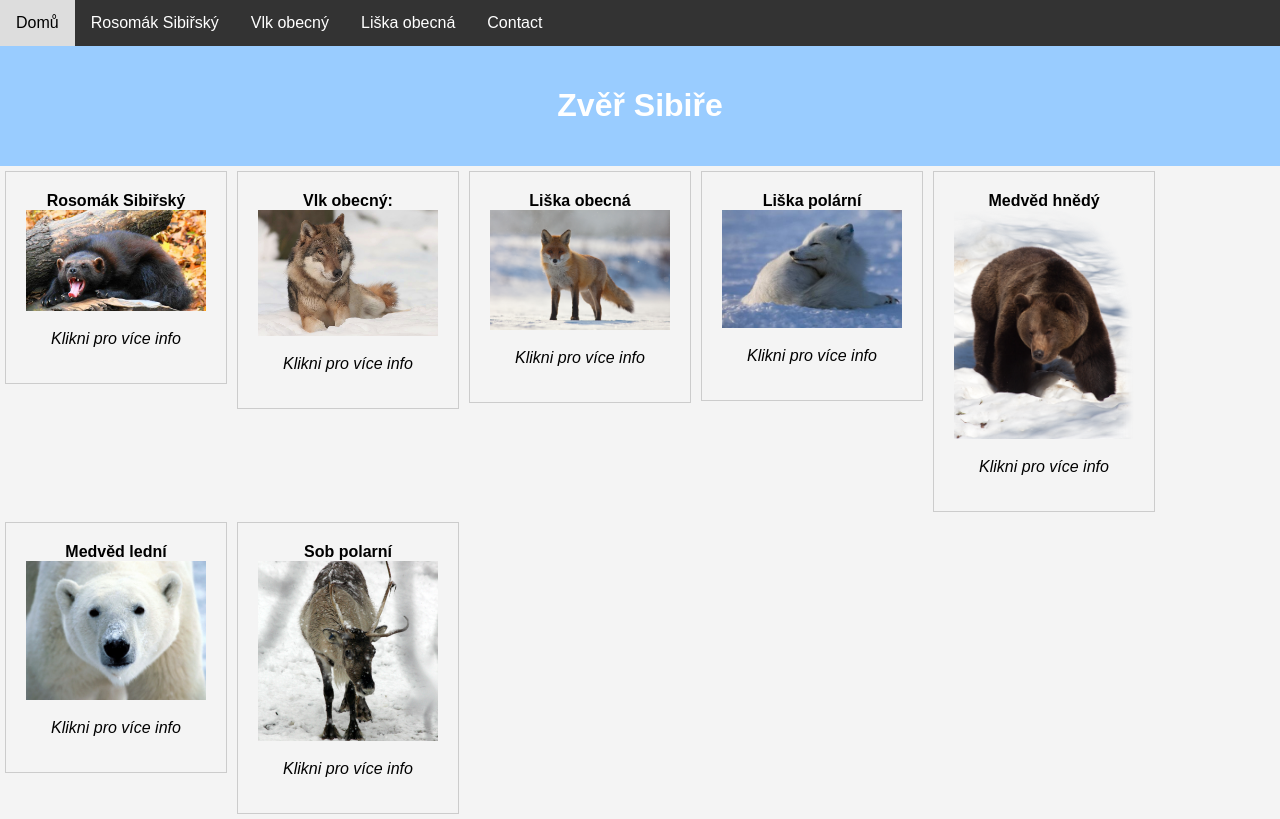
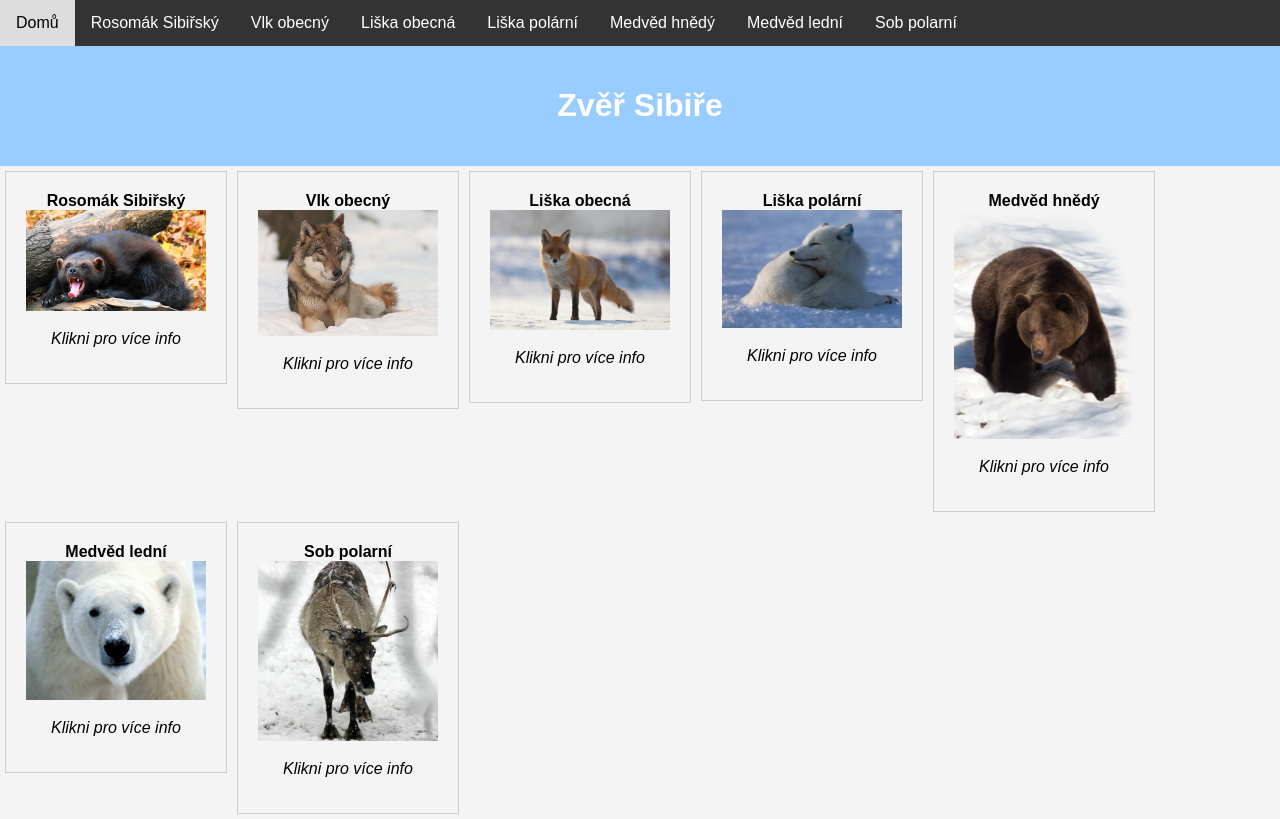
Before and after one commit to nasta333ultra/nasta333ultra.github.io, a plain HTML site: page index.html in a window 1280 px wide. Drawn offline with Linux system fonts and the light colour scheme.

Commit message:
Update index.html

```diff
--- a/index.html
+++ b/index.html
@@ -13,7 +13,11 @@
     <a href="#rosomak">Rosomák Sibiřský</a>
     <a href="#vlk">Vlk obecný</a>
     <a href="#liskaobecna">Liška obecná</a>
-    <a href="#contact">Contact</a>
+    <a href="#liskapolarni">Liška polární</a>
+    <a href="#medvedhnedy">Medvěd hnědý</a>
+    <a href="#medvedledni">Medvěd lední</a>
+    <a href="#sobpolarni">Sob polarní</a>
+
 </div>
     <header>
         <h1> Zvěř Sibiře
@@ -27,7 +31,7 @@
   <div class="desc"><i>Klikni pro více info</i></div>
 </div>
 
-<div class="gallery"><b>Vlk obecný:</b>
+<div class="gallery"><b>Vlk obecný</b>
   <a target="_blank" href="images/vlkobecny.jpeg">
     <img src="images/vlkobecny.jpeg" alt="Vlk obecný" width="600" height="400">
   </a>
```
